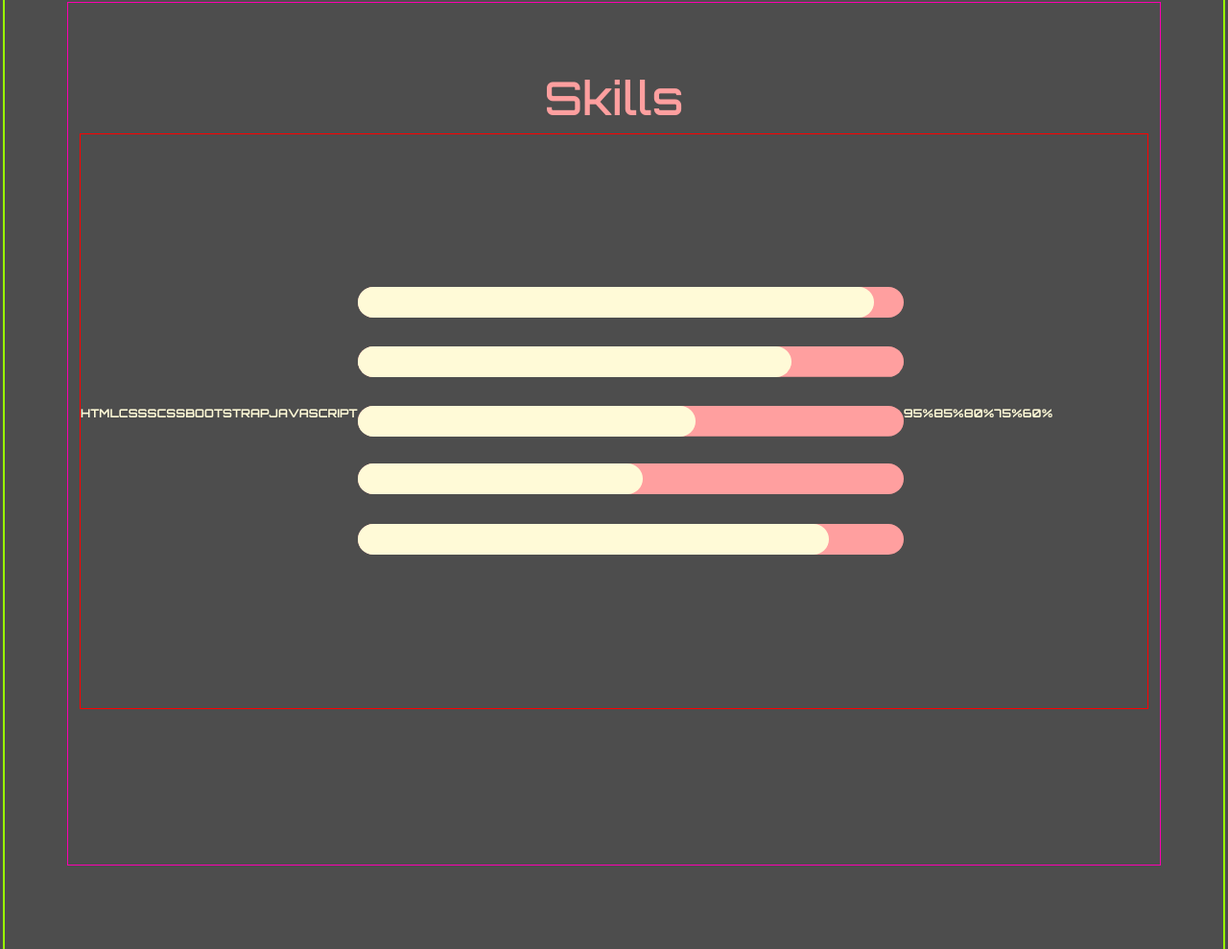
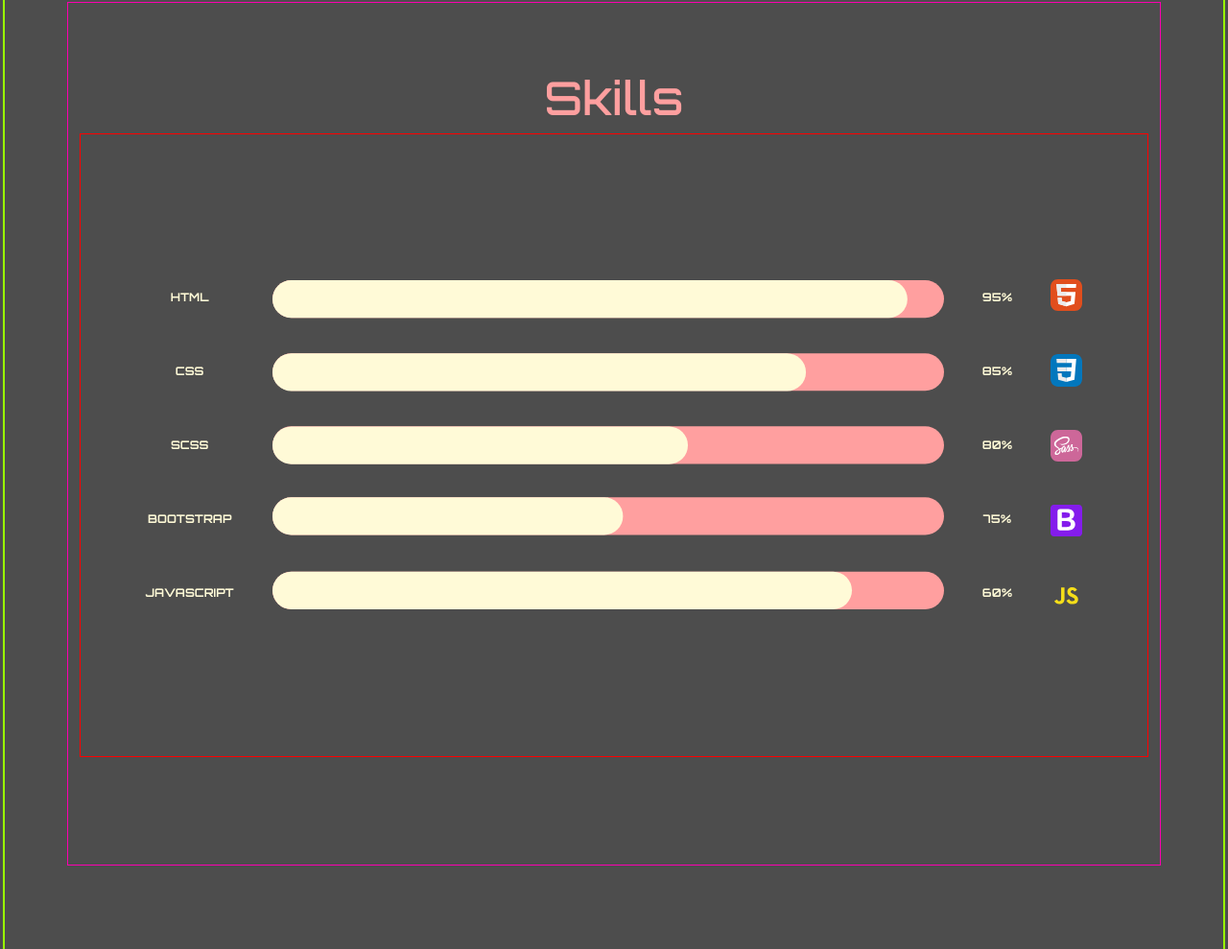
Before and after one commit to sleeepylala/ilariaferrauti.cv, a website: page index.html in a window 1280 px wide. Shown: the part 1906-2895 px from the top of the page at 96% size. Drawn offline with nearby package versions, Linux system fonts and the light colour scheme.

Commit message:
scheda skill
perfezionato la scheda skill allineando le cose

```diff
--- a/index.html
+++ b/index.html
@@ -131,19 +131,30 @@
         <div class="container container-skills">
             <h1>Skills</h1>
             <div class="container-myskill">
+                <div class="container-linguaggi">
                     <p>HTML</p>
                     <P>CSS</P>
                     <p>SCSS</p>
                     <p>BOOTSTRAP</p>
                     <p>JAVASCRIPT</p>
+                </div>
 
-                <img src="images/svg-background-skills/Group 8.svg" alt="">
-
+                <img src="images/svg-background-skills/Group 8.svg" style="width: 700px;" alt="">
+                <div class="container-progress">
                     <p>95%</p>
                     <P>85%</P>
                     <p>80%</p>
                     <p>75%</p>
                     <p>60%</p>
+
+                </div>
+                <div class="container-icon">
+                    <img src="images/icon/skill-icons_html.svg" alt="">
+                    <img src="images/icon/skill-icons_css.svg" alt="">
+                    <img src="images/icon/skill-icons_sass.svg" alt="">
+                    <img src="images/icon/emojione-v1_b-button.svg" alt="">
+                    <img src="images/icon/vscode-icons_file-type-js.svg" alt="">
+                </div>
 
             </div>
         </div>
--- a/sass/components/_skills.scss
+++ b/sass/components/_skills.scss
@@ -15,13 +15,36 @@
     border: 1px solid red;
     display: flex;
     flex-direction: row;
-    height: 600px;
+    height: 650px;
     align-items: center;
+    justify-content: center;
+    column-gap: 40px;
 
+
+    .container-linguaggi {
+        display: flex;
+        flex-direction: column;
+        row-gap: 45px;
+        text-align: center;
+
+    }
+    .container-progress {
+        display: flex;
+        flex-direction: column;
+        row-gap: 45px;
+        text-align: center;
+    }
+    .container-icon {
+        display: flex;
+        flex-direction: column;
+        row-gap: 45px;
+    }
     p {
         font-family: $primary-font;
         color: $tertiary-color;
         font-size: 12px;
         font-weight: bold;
+        margin: 7px 0;
+
     }
 }
```
Also changed, not shown: css/style.css, images/icon/emojione-v1_b-button.svg (added), images/icon/skill-icons_css.svg (added), images/icon/skill-icons_html.svg (added), images/icon/skill-icons_sass.svg (added), images/icon/vscode-icons_file-type-js.svg (added), 2 other files. Lines whose indentation alone changed are shown as unchanged.
